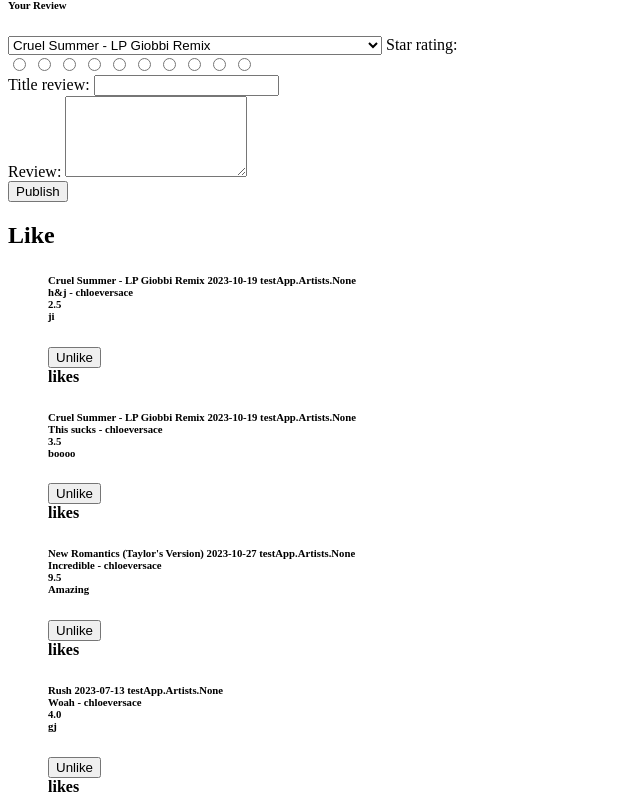
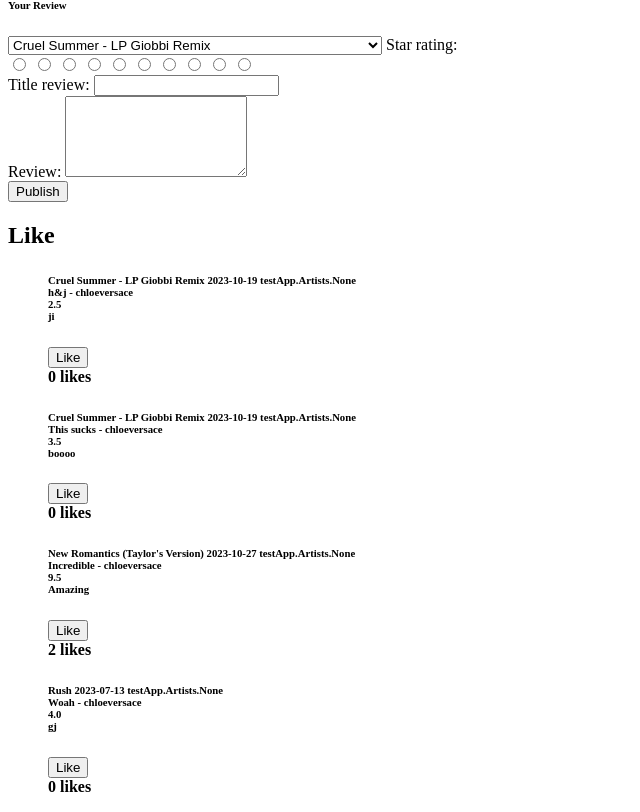
Before and after one commit to shortCV/termProj, a Django app: page / in a window 1280 px wide. Shown: the part 668-1480 px from the top of the page, without its empty margins (0-640 px from the left). Run offline with Django 4.2, Linux system fonts and the light colour scheme; data comes from the database, SQL or seed files in the repository; both versions use the stored data as it was after the commit.

Commit message:
like update

```diff
--- a/PP Backend/testData/testApp/models.py
+++ b/PP Backend/testData/testApp/models.py
@@ -68,7 +68,7 @@
     def amount_likes(self):
         return self.likes.all().count()
 
-
+# https://www.youtube.com/watch?v=xqFM6ykQEwo
 LIKE_UNLIKE = (
     ('Like', 'Like'),
     ('Unlike', 'Unlike'),
--- a/PP Backend/testData/testApp/templates/index.html
+++ b/PP Backend/testData/testApp/templates/index.html
@@ -125,15 +125,17 @@
                 <br> {{ Reviews.rating }}
                 <br> {{ Reviews.review }}
             </h6>
-            <form action="/reviews:publish_review" method="post" class="ui form">
-                <input type="hidden" name="review_id" value="{{Reviews.id}}">
-                {% if user not in Reviews.like.all %}
-                    <button type="submit">Like</button> <!-- Like (not functional) -->
-                {% else %}
-                    <button type="submit">Unlike</button>
+            <!-- https://www.youtube.com/watch?v=xqFM6ykQEwo -->
+            <form action="/like_review" method="post" class="ui form">
+                {% csrf_token %} <!--Keeps hackers from taking over the form-->
+                <input type="hidden" name="review_id" value="{{Reviews.id}}"> <!-- Review id-->
+                {% if user not in Reviews.likes.all %} <!-- If user has yet to like the review -->
+                    <button type="submit">Like</button>
+                {% else %} <!-- If user has liked the review -->
+                    <button type="submit">Unlike</button> <!-- give option to unlike -->
                 {% endif %}
             </form>
-            <strong>{{ Reviews.like.all.count }} likes</strong>
+            <strong>{{ Reviews.likes.all.count }} likes</strong> <!-- Display amount of users that've liked review -->
         {% endfor %}
     </ul>
 
--- a/PP Backend/testData/testApp/urls.py
+++ b/PP Backend/testData/testApp/urls.py
@@ -17,7 +17,7 @@
 from django.urls import path
 from . import views
 
-app_name = 'reviews'
+
 
 urlpatterns = [
     path('', views.index, name='index'),
@@ -28,6 +28,6 @@
     path("logout", views.logout_request, name="logout"),
     path('publish_review', views.publish_review, name='publish_review'),
     path('create_play', views.create_play, name='create_play'),
-    path('like/', views.like_review, name='like_review'),
+    path('like_review', views.like_review, name='like_review'),
 
 ]
--- a/PP Backend/testData/testApp/views.py
+++ b/PP Backend/testData/testApp/views.py
@@ -119,5 +119,26 @@
     return render(request, 'index.html', context={"create_play_form": form})
 
 
+@app.route('/like_review', methods=['POST'])
 def like_review(request):
-    return redirect('reviews:publish_review')
+    # https://www.youtube.com/watch?v=xqFM6ykQEwo
+    user = request.user # get user
+    if request.method == "POST":
+        review_id = request.POST.get('review_id')  # get hidden input with Reviews id
+        review_element = Reviews.objects.get(id=review_id)  # get review model
+
+        if user in review_element.likes.all():  # if user has already liked review
+            review_element.likes.remove(user)  # remove as they've pressed unlike
+        else:
+            review_element.likes.add(user)  # like review as user has not liked it yet
+
+        like, created = Like.objects.get_or_create(user=user, review_id=review_id)  # define Like model
+
+        if not created:
+            if like.value == 'Like':  # change like model value
+                like.value = 'Unlike'
+            else:
+                like.value = 'Like'
+
+        like.save()  # save like
+    return redirect("index")  # direct back to homepage
```
Also changed, not shown: PP Backend/testData/db.sqlite3.
